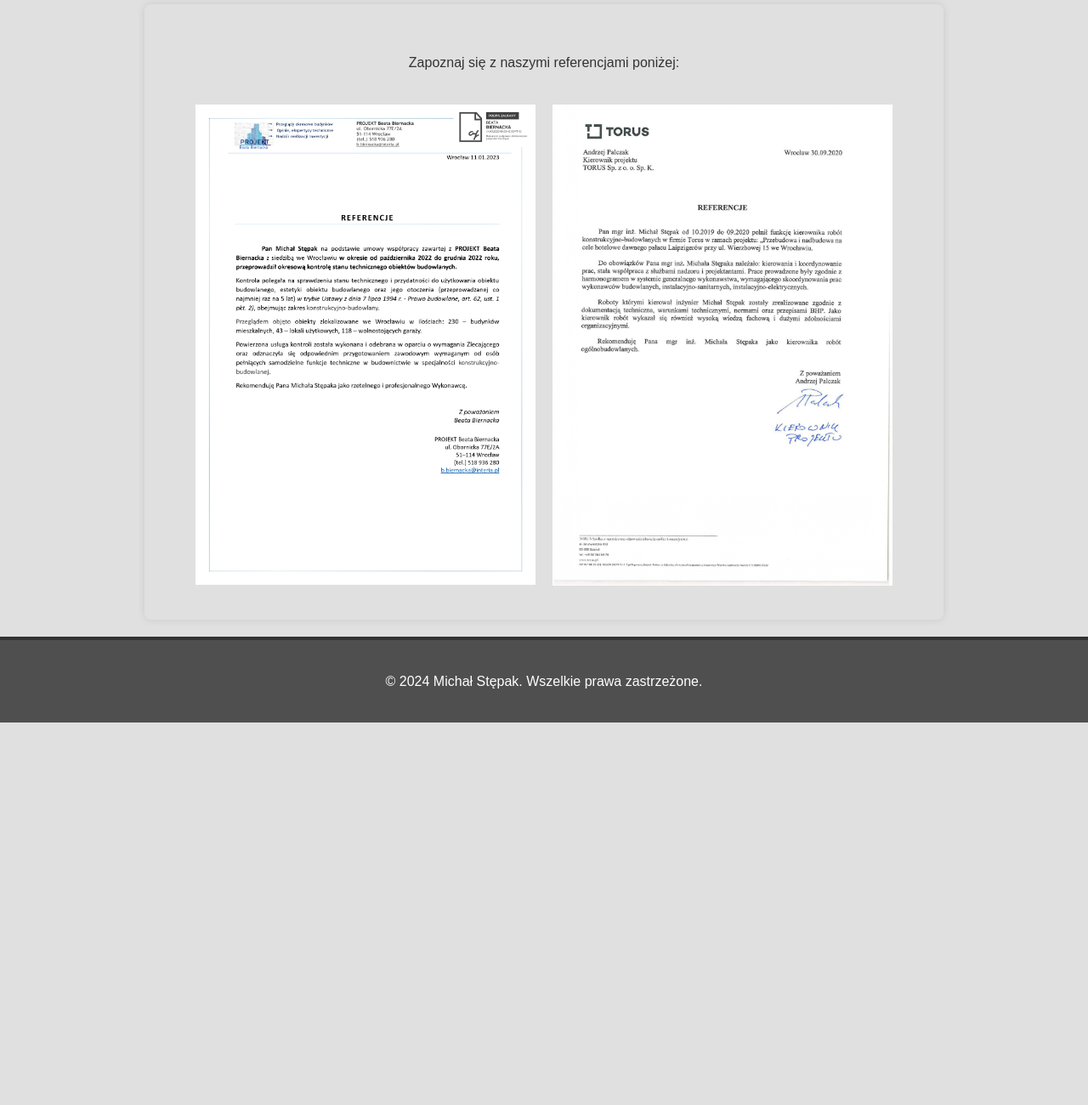
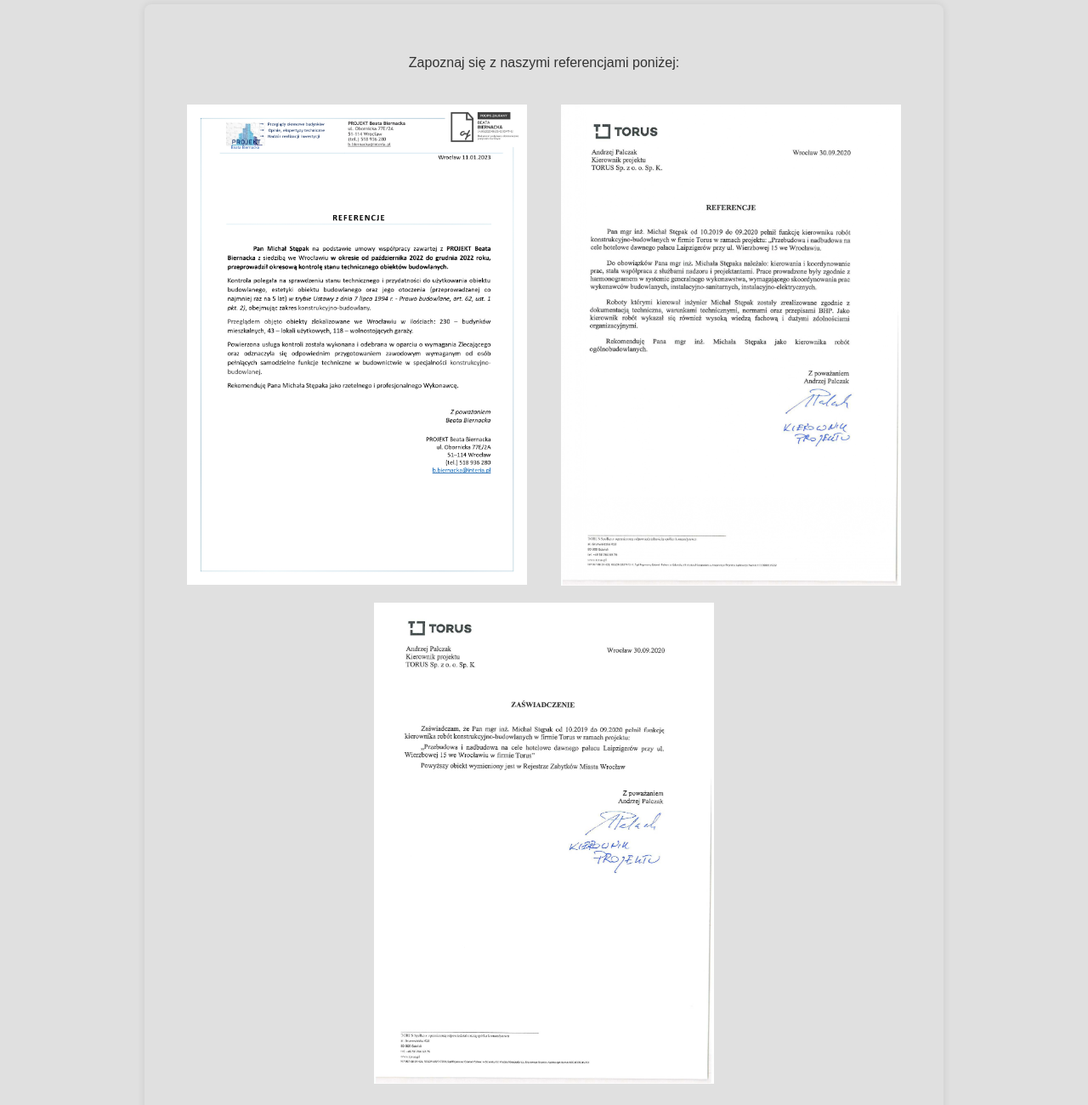
Before and after one commit to MarcinWis94/Marcinwis94.github.io, a plain HTML site: page referencje.html in a window 1280 px wide. Shown: the part 260-1560 px from the top of the page at 85% size. Before the commit the page ends 1110 px from the top, so only its background shows below. Drawn offline with Linux system fonts and the light colour scheme.

Commit message:
Aktualizacja stylu

```diff
--- a/referencje.html
+++ b/referencje.html
@@ -15,9 +15,7 @@
     <nav>
         <ul>
             <li><a href="index.html">Strona główna</a></li>
-            <li>
-                <a href="oferta.html">Oferta</a>
-            </li>
+            <li><a href="oferta.html">Oferta</a></li>
             <li><a href="realizacje.html">Realizacje</a></li>
             <li><a href="referencje.html">Referencje</a></li>
             <li><a href="ceny.html">Ceny</a></li>
@@ -29,10 +27,19 @@
             <p>Zapoznaj się z naszymi referencjami poniżej:</p>
             <div class="reference-item-container">
                 <div class="reference-item">
-                    <img src="images/ref1.jpg" alt="Referencje WM Michał Stępak">
+                    <a href="images/ref1.jpg" target="_blank">
+                        <img src="images/ref1.jpg" alt="Ref1">
+                    </a>
                 </div>
                 <div class="reference-item">
-                    <img src="images/ref2.jpg" alt="MS Rekomendacje">
+                    <a href="images/ref2.jpg" target="_blank">
+                        <img src="images/ref2.jpg" alt="Ref2">
+                    </a>
+                </div>
+                <div class="reference-item">
+                    <a href="images/ref3.jpg" target="_blank">
+                        <img src="images/ref3.jpg" alt="Ref3">
+                    </a>
                 </div>
             </div>
         </section>
```
Also changed, not shown: images/ref3.jpg (added).
